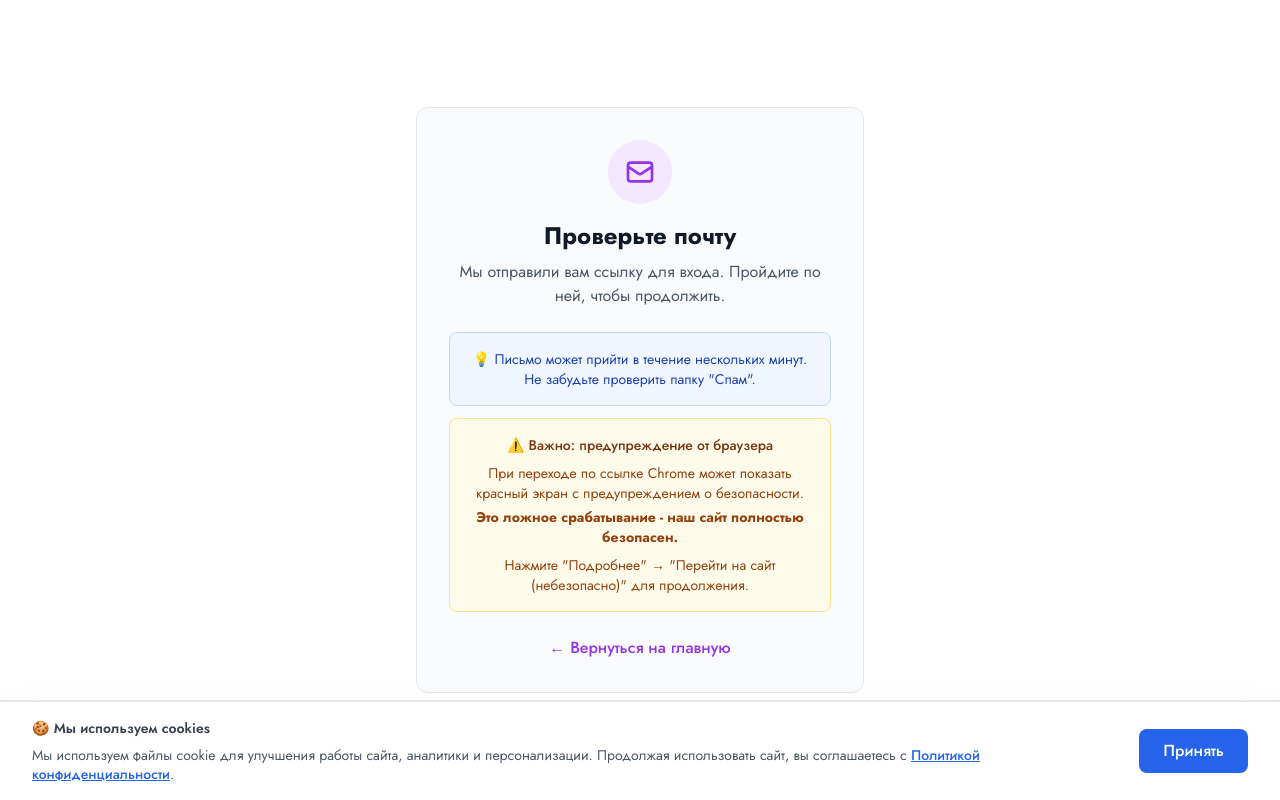
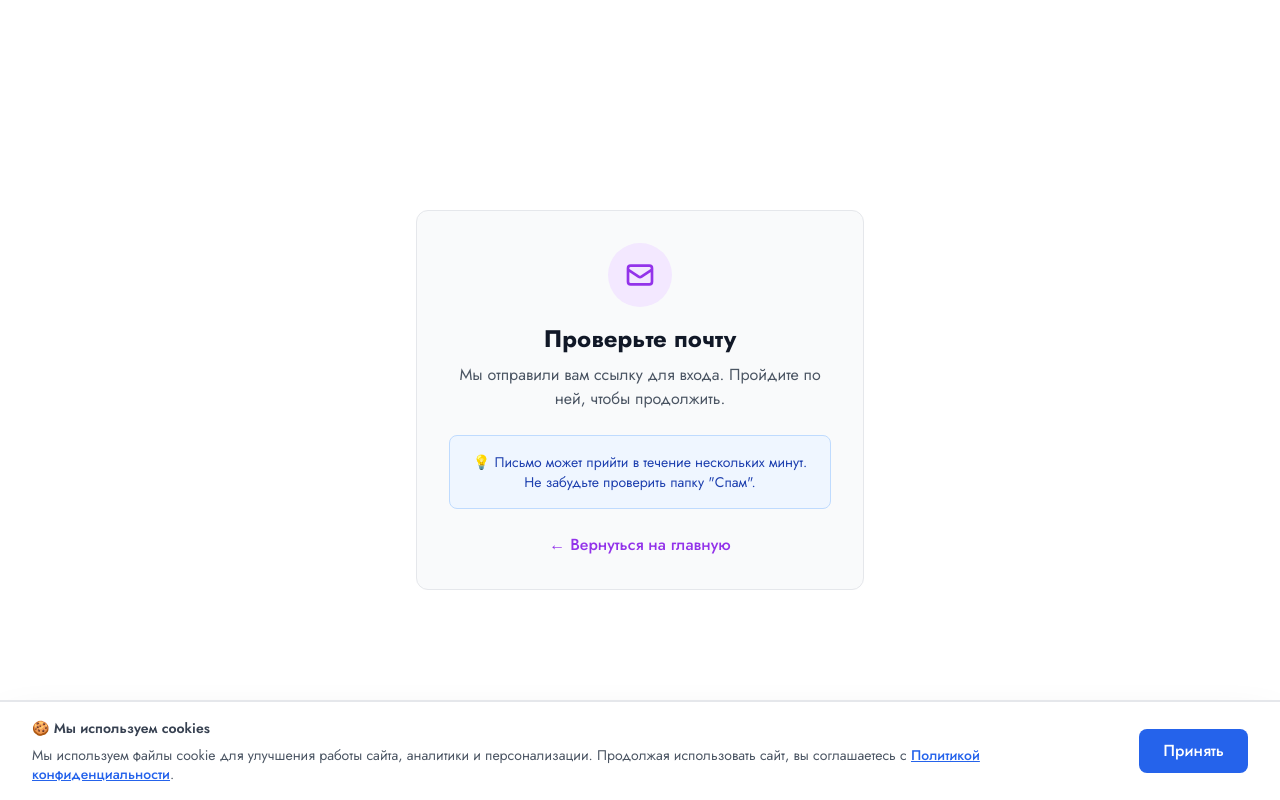
Before and after one commit to Sansayich/-roomai-redesign, a Next.js app: page /auth/verify-request in a window 1280 px wide. Built offline with nearby package versions, Linux system fonts and the light colour scheme.

Commit message:
feat: короткие безопасные ссылки для входа (упрощенное решение без новых таблиц)

```diff
--- a/app/api/auth/verify-code/route.ts
+++ b/app/api/auth/verify-code/route.ts
@@ -13,12 +13,13 @@ export async function GET(req: NextRequest) {
       )
     }
 
-    // Ищем короткий код в БД
-    const verificationCode = await prisma.shortVerificationCode.findUnique({
-      where: { code: code.toUpperCase() }
+    // Ищем короткий код в таблице VerificationToken
+    const identifier = `short:${code.toUpperCase()}`
+    const verificationToken = await prisma.verificationToken.findFirst({
+      where: { identifier }
     })
 
-    if (!verificationCode) {
+    if (!verificationToken) {
       return NextResponse.json(
         { success: false, error: 'Код не найден' },
         { status: 404 }
@@ -26,10 +27,15 @@ export async function GET(req: NextRequest) {
     }
 
     // Проверяем срок действия
-    if (new Date() > verificationCode.expires) {
+    if (new Date() > verificationToken.expires) {
       // Удаляем истекший код
-      await prisma.shortVerificationCode.delete({
-        where: { code: code.toUpperCase() }
+      await prisma.verificationToken.delete({
+        where: {
+          identifier_token: {
+            identifier: verificationToken.identifier,
+            token: verificationToken.token
+          }
+        }
       })
 
       return NextResponse.json(
@@ -38,15 +44,23 @@ export async function GET(req: NextRequest) {
       )
     }
 
+    // Получаем полный URL
+    const fullUrl = verificationToken.token
+
     // Удаляем использованный код
-    await prisma.shortVerificationCode.delete({
-      where: { code: code.toUpperCase() }
+    await prisma.verificationToken.delete({
+      where: {
+        identifier_token: {
+          identifier: verificationToken.identifier,
+          token: verificationToken.token
+        }
+      }
     })
 
     // Возвращаем полный URL для редиректа
     return NextResponse.json({
       success: true,
-      redirectUrl: verificationCode.fullUrl
+      redirectUrl: fullUrl
     })
 
   } catch (error) {
--- a/app/auth/verify-request/page.tsx
+++ b/app/auth/verify-request/page.tsx
@@ -16,25 +16,10 @@ export default function VerifyRequest() {
           Мы отправили вам ссылку для входа. Пройдите по ней, чтобы продолжить.
         </p>
 
-        <div className="space-y-3 mb-6">
-          <div className="bg-blue-50 border border-blue-200 rounded-lg p-4">
-            <p className="text-sm text-blue-800">
-              💡 Письмо может прийти в течение нескольких минут. Не забудьте проверить папку "Спам".
-            </p>
-          </div>
-
-          <div className="bg-amber-50 border border-amber-200 rounded-lg p-4">
-            <p className="text-sm font-medium text-amber-900 mb-2">
-              ⚠️ Важно: предупреждение от браузера
-            </p>
-            <p className="text-sm text-amber-800">
-              При переходе по ссылке Chrome может показать красный экран с предупреждением о безопасности.
-              <strong className="block mt-1">Это ложное срабатывание - наш сайт полностью безопасен.</strong>
-            </p>
-            <p className="text-sm text-amber-800 mt-2">
-              Нажмите "Подробнее" → "Перейти на сайт (небезопасно)" для продолжения.
-            </p>
-          </div>
+        <div className="bg-blue-50 border border-blue-200 rounded-lg p-4 mb-6">
+          <p className="text-sm text-blue-800">
+            💡 Письмо может прийти в течение нескольких минут. Не забудьте проверить папку "Спам".
+          </p>
         </div>
 
         <Link
--- a/lib/auth.ts
+++ b/lib/auth.ts
@@ -46,13 +46,13 @@ export const authOptions: NextAuthOptions = {
           code += characters.charAt(Math.floor(Math.random() * characters.length))
         }
 
-        // Сохраняем короткий код в БД
+        // Сохраняем короткий код в существующей таблице VerificationToken
+        // identifier = короткий код, token = полный URL
         const expires = new Date(Date.now() + 24 * 60 * 60 * 1000) // 24 часа
-        await prisma.shortVerificationCode.create({
+        await prisma.verificationToken.create({
           data: {
-            code,
-            fullUrl: url,
-            email,
+            identifier: `short:${code}`,
+            token: url,
             expires,
           }
         })
```
